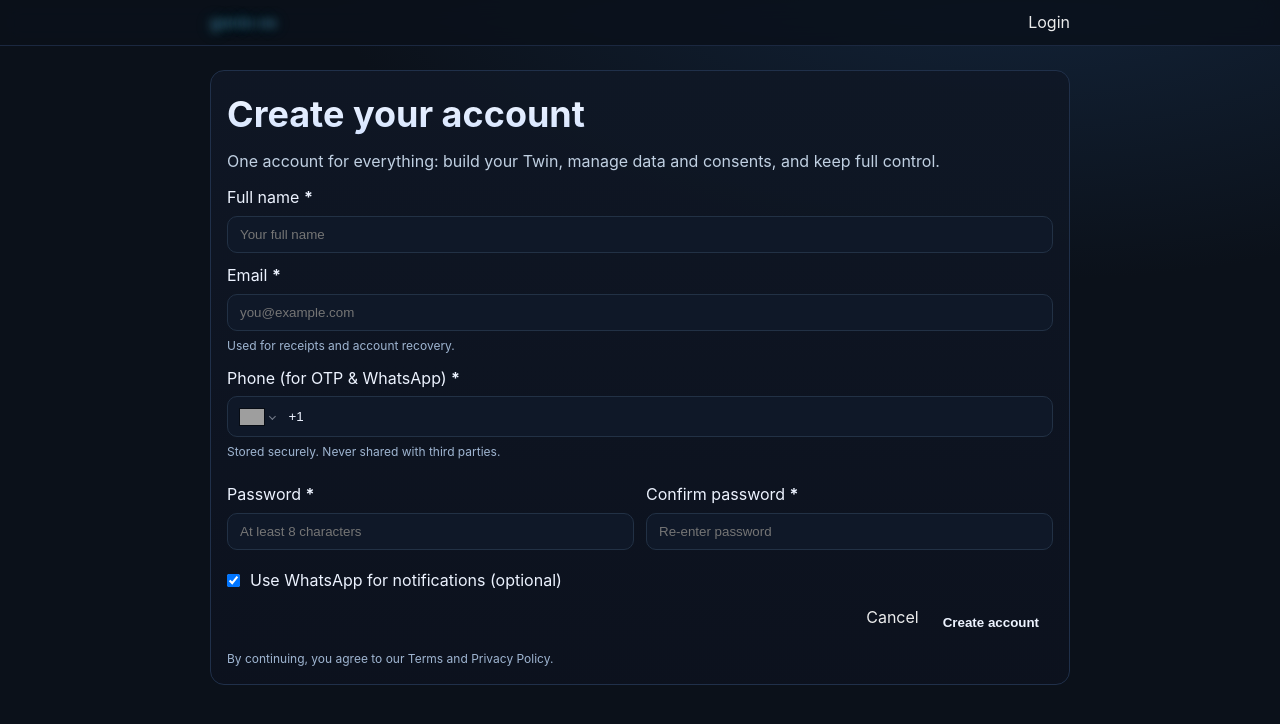
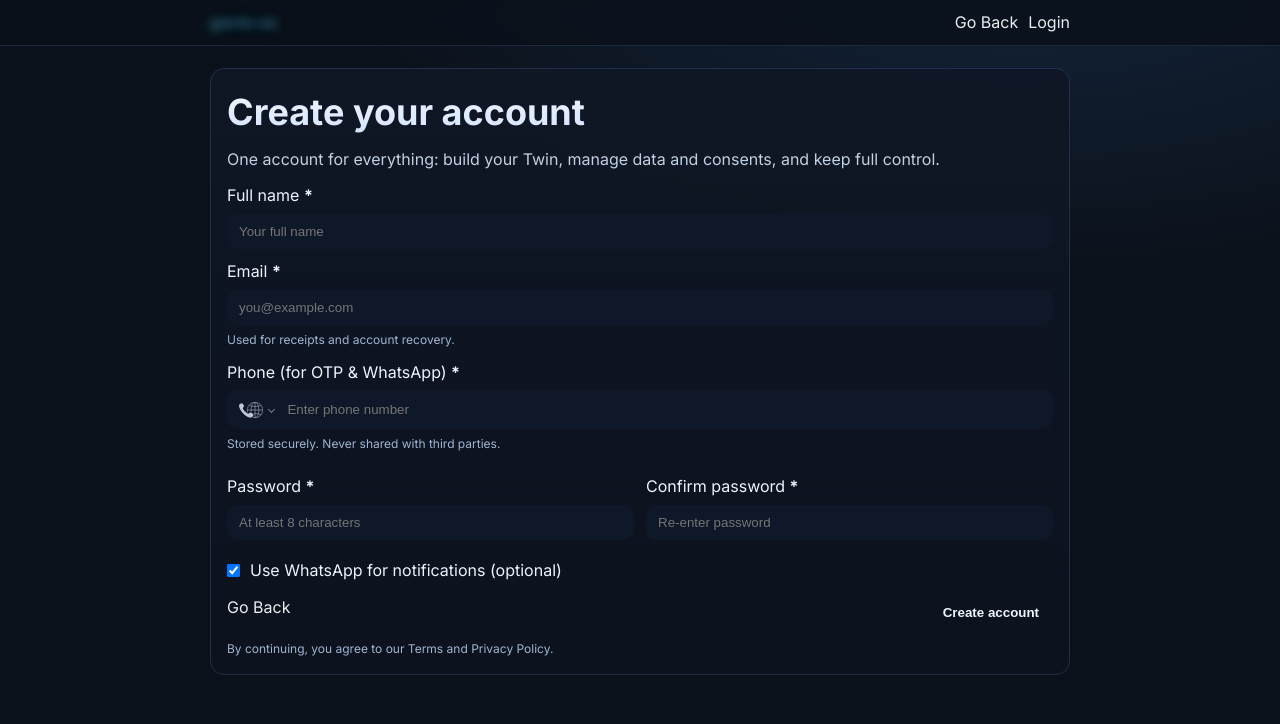
Before and after one commit to genio-ai/genio-os, a Next.js app: page /signup in a window 1280 px wide. Shown: the top 724 px of the page. Built offline with nearby package versions, Linux system fonts and the light colour scheme; grey boxes are pictures that could not be loaded.

Commit message:
Update signup.js

```diff
--- a/pages/signup.js
+++ b/pages/signup.js
@@ -1,11 +1,37 @@
-import { useState } from "react";
+// File: pages/signup.js
+import { useEffect, useRef, useState } from "react";
 import Head from "next/head";
 import Link from "next/link";
 import PhoneInput, { isValidPhoneNumber } from "react-phone-number-input";
 import "react-phone-number-input/style.css";
 
-const USERS_KEY = "users_db";   // why: local mock DB until backend
-const AUTH_KEY  = "auth_user";  // why: mock session
+const USERS_KEY = "users_db";
+const AUTH_KEY = "auth_user";
+const DRAFT_KEY = "signup_draft";
+const TWIN_DRAFT_KEY = "twin_ob_draft";
+
+function safeGet(key, fallback) {
+  try { const v = localStorage.getItem(key); return v ? JSON.parse(v) : fallback; } catch { return fallback; }
+}
+function safeSet(key, val) {
+  try { localStorage.setItem(key, JSON.stringify(val)); } catch {}
+}
+function cryptoRandomId() {
+  if (typeof crypto !== "undefined" && crypto.getRandomValues) {
+    const a = new Uint32Array(4); crypto.getRandomValues(a);
+    return [...a].map(n => n.toString(16).padStart(8, "0")).join("");
+  }
+  return Math.random().toString(16).slice(2) + Date.now().toString(16);
+}
+function stepToPath(step) {
+  switch (step) {
+    case "personality": return "/onboarding/personality";
+    case "voice": return "/onboarding/voice";
+    case "video": return "/onboarding/video";
+    case "review": return "/onboarding/review";
+    default: return "/onboarding/personality";
+  }
+}
 
 export default function Signup() {
   const [fullName, setFullName] = useState("");
@@ -14,23 +40,59 @@ export default function Signup() {
   const [password, setPassword] = useState("");
   const [confirm, setConfirm] = useState("");
   const [useWA, setUseWA] = useState(true);
+
   const [err, setErr] = useState("");
   const [busy, setBusy] = useState(false);
   const [exists, setExists] = useState(false);
+  const [resumePath, setResumePath] = useState("");
+  const [canResume, setCanResume] = useState(false);
 
-  const getUsers = () => {
-    try { return JSON.parse(localStorage.getItem(USERS_KEY) || "[]"); } catch { return []; }
-  };
-  const setUsers = (arr) => {
-    try { localStorage.setItem(USERS_KEY, JSON.stringify(arr)); } catch {}
+  const saveTimer = useRef(null);
+
+  // load signup draft + detect resume option
+  useEffect(() => {
+    const s = safeGet(DRAFT_KEY, null);
+    if (s) {
+      if (s.fullName) setFullName(s.fullName);
+      if (s.email) setEmail(s.email);
+      if (s.phone) setPhone(s.phone);
+      if (typeof s.useWA === "boolean") setUseWA(s.useWA);
+    }
+    const auth = safeGet(AUTH_KEY, null);
+    const twinDraft = safeGet(TWIN_DRAFT_KEY, null);
+    if (auth && twinDraft) {
+      const path = stepToPath(twinDraft._lastStep || "personality");
+      setResumePath(path);
+      setCanResume(true);
+    }
+  }, []);
+
+  // autosave draft (no passwords)
+  useEffect(() => {
+    clearTimeout(saveTimer.current);
+    saveTimer.current = setTimeout(() => {
+      safeSet(DRAFT_KEY, { fullName, email, phone, useWA });
+    }, 400);
+    return () => clearTimeout(saveTimer.current);
+  }, [fullName, email, phone, useWA]);
+
+  const getUsers = () => safeGet(USERS_KEY, []);
+  const setUsers = (arr) => safeSet(USERS_KEY, arr);
+
+  const onResume = () => {
+    const twinDraft = safeGet(TWIN_DRAFT_KEY, null);
+    const path = stepToPath(twinDraft?._lastStep || "personality");
+    window.location.href = path;
   };
 
   const onSubmit = async (e) => {
     e.preventDefault();
     setErr(""); setExists(false);
 
+    // validation
     if (!fullName.trim()) return setErr("Full name is required.");
-    if (!/^[^\s@]+@[^\s@]+\.[^\s@]+$/.test(email)) return setErr("Valid email is required.");
+    const lower = (email || "").trim().toLowerCase();
+    if (!/^[^\s@]+@[^\s@]+\.[^\s@]+$/.test(lower)) return setErr("Valid email is required.");
     if (!phone || !isValidPhoneNumber(phone)) return setErr("Valid phone number is required.");
     if (password.length < 8) return setErr("Password must be at least 8 characters.");
     if (password !== confirm) return setErr("Passwords do not match.");
@@ -38,16 +100,19 @@ export default function Signup() {
     setBusy(true);
     try {
       const users = getUsers();
-      const lower = email.trim().toLowerCase();
       const found = users.find((u) => u.email === lower);
-
       if (found) {
+        // show resume path when email exists
+        const twinDraft = safeGet(TWIN_DRAFT_KEY, null);
+        const path = stepToPath(twinDraft?._lastStep || "personality");
+        setResumePath(path);
         setExists(true);
+        setCanResume(true);
         return;
       }
 
       const user = {
-        id: cryptoRandomId(),        // why: stable local id
+        id: cryptoRandomId(),
         name: fullName.trim(),
         email: lower,
         phone,
@@ -57,16 +122,19 @@ export default function Signup() {
       users.push(user);
       setUsers(users);
 
-      try { localStorage.setItem(AUTH_KEY, JSON.stringify({ id: user.id, email: user.email, name: user.name })); } catch {}
+      // create session (why: allow resume after refresh)
+      safeSet(AUTH_KEY, { id: user.id, email: user.email, name: user.name });
 
-      // init empty twin draft for this user if not exists
-      const DRAFT_KEY = "twin_ob_draft";
-      try {
-        const draft = JSON.parse(localStorage.getItem(DRAFT_KEY) || "null");
-        if (!draft || typeof draft !== "object") {
-          localStorage.setItem(DRAFT_KEY, JSON.stringify({ owner: user.id }));
-        }
-      } catch {}
+      // init twin draft if not exists
+      const twinDraft = safeGet(TWIN_DRAFT_KEY, null);
+      if (!twinDraft || typeof twinDraft !== "object") {
+        safeSet(TWIN_DRAFT_KEY, { owner: user.id, _lastStep: "personality" });
+      } else if (!twinDraft._lastStep) {
+        safeSet(TWIN_DRAFT_KEY, { ...twinDraft, owner: twinDraft.owner || user.id, _lastStep: "personality" });
+      }
+
+      // clear signup draft on success
+      try { localStorage.removeItem(DRAFT_KEY); } catch {}
 
       window.location.href = "/onboarding/personality";
     } finally {
@@ -79,34 +147,67 @@ export default function Signup() {
       <Head>
         <title>Create your account — genio os</title>
         <meta name="description" content="One account for everything: build and manage your Twin securely." />
+        <link rel="preconnect" href="https://fonts.googleapis.com"/>
+        <link rel="preconnect" href="https://fonts.gstatic.com" crossOrigin="" />
+        <link href="https://fonts.googleapis.com/css2?family=Inter:wght@400;600;700;800&display=swap" rel="stylesheet" />
       </Head>
 
+      {/* Header */}
       <header className="hdr">
         <div className="container nav">
           <Link href="/" className="brand"><span className="brand-neon">genio os</span></Link>
-          <nav className="links"><Link href="/login">Login</Link></nav>
+          <nav className="links">
+            <Link href="/" className="btn ghost">Go Back</Link>
+            <Link href="/login">Login</Link>
+          </nav>
         </div>
       </header>
 
       <main className="container">
+        {/* Resume banner if session + draft exist */}
+        {canResume && (
+          <div className="resume">
+            <div className="resume-text">You have an unfinished setup.</div>
+            <button className="btn btn-neon small" onClick={onResume}>Resume onboarding</button>
+          </div>
+        )}
+
         <form className="card form" onSubmit={onSubmit} noValidate>
           <h1>Create your account</h1>
           <p className="sub">One account for everything: build your Twin, manage data and consents, and keep full control.</p>
 
           {exists && (
             <div className="note">
-              This email is already registered. <Link href="/login">Go to login</Link>.
+              This email is already registered.
+              <div className="note-actions">
+                <Link className="btn ghost small" href="/login">Go to login</Link>
+                <button type="button" className="btn btn-neon small" onClick={onResume}>Resume onboarding</button>
+              </div>
             </div>
           )}
 
           <label className="field">
             <span>Full name <b>*</b></span>
-            <input type="text" value={fullName} onChange={(e)=>setFullName(e.target.value)} placeholder="Your full name" required />
+            <input
+              type="text"
+              value={fullName}
+              onChange={(e)=>setFullName(e.target.value)}
+              placeholder="Your full name"
+              required
+              autoComplete="name"
+            />
           </label>
 
           <label className="field">
             <span>Email <b>*</b></span>
-            <input type="email" value={email} onChange={(e)=>setEmail(e.target.value)} placeholder="you@example.com" required />
+            <input
+              type="email"
+              value={email}
+              onChange={(e)=>setEmail(e.target.value)}
+              placeholder="you@example.com"
+              required
+              autoComplete="email"
+            />
             <small className="hint">Used for receipts and account recovery.</small>
           </label>
 
@@ -117,7 +218,6 @@ export default function Signup() {
                 placeholder="Enter phone number"
                 value={phone}
                 onChange={setPhone}
-                defaultCountry="US"
                 international
                 withCountryCallingCode
               />
@@ -128,11 +228,25 @@ export default function Signup() {
           <div className="grid">
             <label className="field">
               <span>Password <b>*</b></span>
-              <input type="password" value={password} onChange={(e)=>setPassword(e.target.value)} placeholder="At least 8 characters" required />
+              <input
+                type="password"
+                value={password}
+                onChange={(e)=>setPassword(e.target.value)}
+                placeholder="At least 8 characters"
+                required
+                autoComplete="new-password"
+              />
             </label>
             <label className="field">
               <span>Confirm password <b>*</b></span>
-              <input type="password" value={confirm} onChange={(e)=>setConfirm(e.target.value)} placeholder="Re-enter password" required />
+              <input
+                type="password"
+                value={confirm}
+                onChange={(e)=>setConfirm(e.target.value)}
+                placeholder="Re-enter password"
+                required
+                autoComplete="new-password"
+              />
             </label>
           </div>
 
@@ -144,7 +258,7 @@ export default function Signup() {
           {err && <div className="alert">{err}</div>}
 
           <div className="actions">
-            <Link className="btn ghost" href="/">Cancel</Link>
+            <Link className="btn ghost" href="/">Go Back</Link>
             <button className="btn btn-neon" type="submit" disabled={busy}>
               {busy ? "Creating…" : "Create account"}
             </button>
@@ -157,10 +271,11 @@ export default function Signup() {
       <style jsx>{`
         :root{
           --bg:#0a1018; --card:#0f1725; --muted:#a7b7c8; --text:#edf3ff;
-          --neon1:#20E3B2; --neon2:#6FC3FF; --ink:#071018;
+          --neon1:#20E3B2; --neon2:#6FC3FF; --ink:#071018; --stroke:#223145;
         }
         .container{width:min(860px,92%); margin-inline:auto}
         a{color:inherit; text-decoration:none}
+
         .hdr{position:sticky; top:0; z-index:50; backdrop-filter:saturate(150%) blur(10px); background:#0b111add; border-bottom:1px solid #1b2840}
         .nav{display:flex; align-items:center; justify-content:space-between; gap:12px; padding:10px 0}
         .brand-neon{
@@ -169,27 +284,41 @@ export default function Signup() {
           text-shadow:0 0 8px rgba(111,195,255,.35),0 0 18px rgba(32,227,178,.22);
           font-weight:800;
         }
-        main{padding:24px 0 56px}
+        .links{display:flex; gap:10px; align-items:center}
+        .btn{display:inline-flex; align-items:center; justify-content:center; border-radius:12px; cursor:pointer; padding:10px 14px; font-weight:700; border:1px solid var(--stroke); background:#0f1828; color:var(--text)}
+        .btn.btn-neon{border:none; background:linear-gradient(135deg, var(--neon1), var(--neon2)); color:var(--ink)}
+        .btn.ghost{background:#0f1828; border-style:dashed}
+        .small{font-size:13px; padding:8px 12px}
+
+        main{padding:22px 0 56px}
+        .resume{display:flex; align-items:center; justify-content:space-between; gap:10px; border:1px solid #23485b; background:#0f1a20; color:#d6f2ff; padding:10px 12px; border-radius:10px; margin-bottom:12px}
+        .resume-text{font-weight:600}
+
         .card{border:1px solid #20304a; background:linear-gradient(180deg, rgba(15,23,37,.92), rgba(12,18,30,.92)); border-radius:14px; padding:16px}
         .form h1{margin:0 0 6px; font-size:clamp(24px,5vw,36px); background:linear-gradient(180deg,#f4f8ff 0%, #cfe0ff 100%); -webkit-background-clip:text; color:transparent;}
         .sub{color:#c0d0e2; margin:0 0 12px}
+
         .note{border:1px solid #23485b; background:#0f1a20; color:#d6f2ff; padding:10px 12px; border-radius:10px; margin:8px 0}
+        .note-actions{display:flex; gap:10px; margin-top:8px; flex-wrap:wrap}
+
         .field{display:flex; flex-direction:column; gap:6px; margin:10px 0}
-        input{background:#0f1828; color:#edf3ff; border:1px solid #223145; border-radius:10px; padding:10px 12px}
+        input{background:#0f1828; color:#edf3ff; border:1px solid var(--stroke); border-radius:10px; padding:10px 12px}
+        input:focus{outline:none; border-color:#2b86c8; box-shadow:0 0 0 3px rgba(111,195,255,.12)}
         .hint{color:#9fb5d1; font-size:12px}
+
         .grid{display:grid; grid-template-columns:1fr 1fr; gap:12px}
         @media (max-width:720px){ .grid{grid-template-columns:1fr} }
+
         .check{display:flex; align-items:center; gap:10px; margin:8px 0}
-        .actions{display:flex; gap:10px; justify-content:flex-end; margin-top:12px}
-        .btn{display:inline-flex; align-items:center; justify-content:center; border-radius:12px; cursor:pointer; padding:10px 14px; font-weight:700; border:1px solid #223145; background:#0f1828; color:#edf3ff}
-        .btn.btn-neon{border:none; background:linear-gradient(135deg, var(--neon1), var(--neon2)); color:var(--ink)}
-        .btn.ghost{background:#0f1828; border-style:dashed}
         .alert{border:1px solid #5b2330; background:#1a0f14; color:#ffd6df; padding:10px 12px; border-radius:10px; margin:8px 0}
+
+        .actions{display:flex; gap:10px; justify-content:space-between; margin-top:12px}
         .tos{color:#9fb5d1; font-size:12px; margin-top:10px}
-        .phone-wrap :global(.PhoneInput){background:#0f1828;border:1px solid #223145;border-radius:10px;padding:4px 8px}
-        .phone-wrap :global(.PhoneInput input){background:transparent;border:none;outline:none;color:#edf3ff;padding:8px}
+
+        .phone-wrap :global(.PhoneInput){background:#0f1828; border:1px solid var(--stroke); border-radius:10px; padding:4px 8px}
+        .phone-wrap :global(.PhoneInput input){background:transparent; border:none; outline:none; color:#edf3ff; padding:8px}
         .phone-wrap :global(.PhoneInputCountry){margin:4px 6px 4px 4px}
-        .phone-wrap :global(.PhoneInputCountrySelect){background:#0f1828;color:#edf3ff}
+        .phone-wrap :global(.PhoneInputCountrySelect){background:#0f1828; color:#edf3ff}
       `}</style>
 
       <style jsx global>{`
@@ -201,11 +330,3 @@ export default function Signup() {
     </>
   );
 }
-
-function cryptoRandomId() {
-  if (typeof crypto !== "undefined" && crypto.getRandomValues) {
-    const a = new Uint32Array(4); crypto.getRandomValues(a);
-    return [...a].map((n)=>n.toString(16).padStart(8,"0")).join("");
-  }
-  return Math.random().toString(16).slice(2) + Date.now().toString(16);
-}
```
